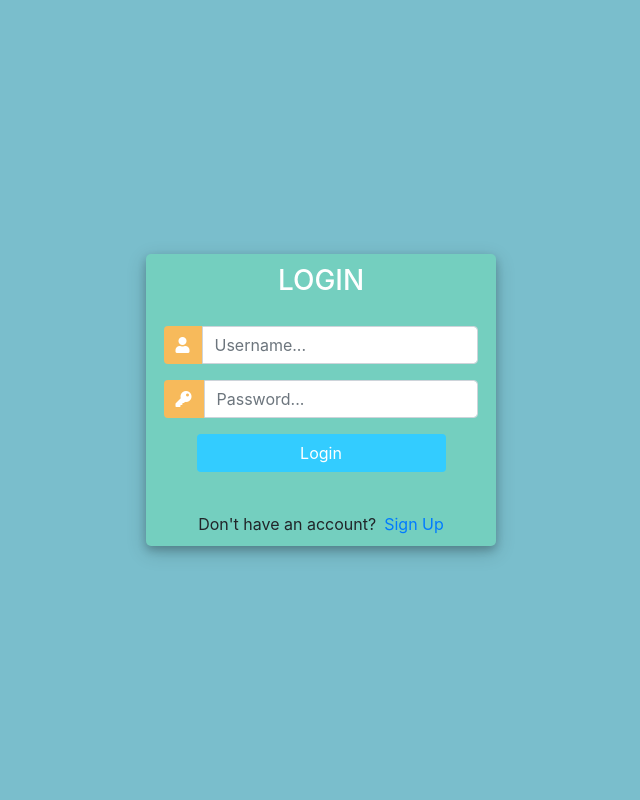
After one commit to lufalko/PlantyOptions, a Django app: page /login/ in a window 1280 px wide. The commit adds this page. Shown: the whole page, without its empty margins (319-959 px from the left). Run offline with Django 3.2, Linux system fonts and the light colour scheme; some libraries are stand-ins or nearby versions.

Commit message:
Registration Panel, Login Panel, Data rendering

```diff
--- a/PlantyOptions/settings.py
+++ b/PlantyOptions/settings.py
@@ -41,6 +41,7 @@ INSTALLED_APPS = [
     'django.contrib.staticfiles',
 
     'accounts',
+
 ]
 
 MIDDLEWARE = [
@@ -123,8 +124,10 @@ USE_TZ = True
 
 STATIC_URL = '/static/'
 
-MEDIA_URL = '/images/'
+MEDIA_URL = '/assets/'
 
 STATICFILES_DIRS = [
     os.path.join(BASE_DIR, 'static')
 ]
+
+MEDIA_ROOT = os.path.join(BASE_DIR, 'static/assets')
--- a/PlantyOptions/urls.py
+++ b/PlantyOptions/urls.py
@@ -16,8 +16,13 @@ Including another URLconf
 from django.contrib import admin
 from django.urls import path, include
 
+from django.conf.urls.static import static
+from django.conf import settings
+
 urlpatterns = [
     path('admin/', admin.site.urls),
     path('', include('accounts.urls')),
 
 ]
+
+urlpatterns += static(settings.MEDIA_URL, document_root=settings.MEDIA_ROOT)
--- /dev/null
+++ b/accounts/templates/accounts/login.html
@@ -0,0 +1,120 @@
+<head>
+	<title>Login</title>
+	<link rel="stylesheet" href="https://stackpath.bootstrapcdn.com/bootstrap/4.1.3/css/bootstrap.min.css" integrity="sha384-MCw98/SFnGE8fJT3GXwEOngsV7Zt27NXFoaoApmYm81iuXoPkFOJwJ8ERdknLPMO" crossorigin="anonymous">
+	<script src="https://ajax.googleapis.com/ajax/libs/jquery/3.3.1/jquery.min.js"></script>
+	<link rel="stylesheet" href="https://use.fontawesome.com/releases/v5.6.1/css/all.css" integrity="sha384-gfdkjb5BdAXd+lj+gudLWI+BXq4IuLW5IT+brZEZsLFm++aCMlF1V92rMkPaX4PP" crossorigin="anonymous">
+
+
+	<style>
+		body,
+		html {
+			margin: 0;
+			padding: 0;
+			height: 100%;
+			background: #7abecc !important;
+		}
+		.user_card {
+			width: 350px;
+			margin-top: auto;
+			margin-bottom: auto;
+			background: #74cfbf;
+			position: relative;
+			display: flex;
+			justify-content: center;
+			flex-direction: column;
+			padding: 10px;
+			box-shadow: 0 4px 8px 0 rgba(0, 0, 0, 0.2), 0 6px 20px 0 rgba(0, 0, 0, 0.19);
+			-webkit-box-shadow: 0 4px 8px 0 rgba(0, 0, 0, 0.2), 0 6px 20px 0 rgba(0, 0, 0, 0.19);
+			-moz-box-shadow: 0 4px 8px 0 rgba(0, 0, 0, 0.2), 0 6px 20px 0 rgba(0, 0, 0, 0.19);
+			border-radius: 5px;
+
+		}
+
+		.form_container {
+			margin-top: 20px;
+		}
+
+		#form-title{
+			color: #fff;
+
+		}
+
+		.login_btn {
+			width: 100%;
+			background: #33ccff !important;
+			color: white !important;
+		}
+		.login_btn:focus {
+			box-shadow: none !important;
+			outline: 0px !important;
+		}
+		.login_container {
+			padding: 0 2rem;
+		}
+		.input-group-text {
+			background: #f7ba5b !important;
+			color: white !important;
+			border: 0 !important;
+			border-radius: 0.25rem 0 0 0.25rem !important;
+		}
+		.input_user,
+		.input_pass:focus {
+			box-shadow: none !important;
+			outline: 0px !important;
+		}
+
+		#messages{
+			background-color: grey;
+			color: #fff;
+			padding: 10px;
+			margin-top: 10px;
+		}
+	</style>
+
+</head>
+<body>
+	<div class="container h-100">
+		<div class="d-flex justify-content-center h-100">
+			<div class="user_card">
+				<div class="d-flex justify-content-center">
+
+
+					<h3 id="form-title">LOGIN</h3>
+				</div>
+				<div class="d-flex justify-content-center form_container">
+					<form method="POST" action="">
+                        {% csrf_token %}
+						<div class="input-group mb-3">
+							<div class="input-group-append">
+								<span class="input-group-text"><i class="fas fa-user"></i></span>
+							</div>
+							<input type="text" name="username" placeholder="Username..." class="form-control">
+						</div>
+						<div class="input-group mb-2">
+							<div class="input-group-append">
+								<span class="input-group-text"><i class="fas fa-key"></i></span>
+							</div>
+								<input type="password" name="password" placeholder="Password..." class="form-control" >
+						</div>
+
+							<div class="d-flex justify-content-center mt-3 login_container">
+				 				<input class="btn login_btn" type="submit" value="Login">
+				   			</div>
+					</form>
+
+				</div>
+
+				{% for message in messages %}
+					<p id="messages">{{message}}</p>
+				{% endfor %}
+
+				<div class="mt-4">
+					<div class="d-flex justify-content-center links">
+						Don't have an account? <a href="/register" class="ml-2">Sign Up</a>
+					</div>
+
+				</div>
+			</div>
+		</div>
+	</div>
+</body>
--- a/accounts/templates/accounts/user.html
+++ b/accounts/templates/accounts/user.html
@@ -2,6 +2,6 @@
 
 {% block content %}
 
-    <h1>User</h1>
 
-{% endblock %}
+
+ {% endblock %}
--- a/accounts/urls.py
+++ b/accounts/urls.py
@@ -1,5 +1,6 @@
-from django.urls import path
+from django.urls import path, include
 from accounts import views
+
 
 urlpatterns = (
     path('', views.home),
@@ -7,4 +8,6 @@ urlpatterns = (
     path('user/', views.user),
     path('restaurants/', views.restaurants),
     path('map/', views.map),
+    path('register/', views.register),
+    path('login/', views.loginPage, ),
 )
--- a/accounts/views.py
+++ b/accounts/views.py
@@ -1,18 +1,59 @@
-from django.shortcuts import render
+from django.shortcuts import render, redirect
 from django.http import HttpResponse
+from django.contrib.auth.forms import UserCreationForm
+
+from django.contrib.auth import authenticate, login, logout
+
+from django.contrib import messages
+
+# Create your views here.
+from .models import *
+from .forms import CreateUserForm
 
 
-# Create your views here.
+def loginPage(request):
+    if request.method == 'POST':
+        username = request.POST.get('username')
+        password = request.POST.get('password')
+
+        usr = authenticate(request, username=username, password=password)
+
+        if usr is not None:
+            login(request, usr)
+            return redirect('home')
+
+    context = {}
+    return render(request, 'accounts/login.html', context)
+
+
+def register(request):
+    form = CreateUserForm()
+
+    if request.method == 'POST':
+        form = CreateUserForm(request.POST)
+        if form.is_valid():
+            form.save()
+            usr = form.cleaned_data.get('username')
+            messages.success(request, 'Account was created for ' + usr)
+
+            return redirect('/login')
+
+    context = {'form': form}
+    return render(request, 'accounts/register.html', context)
+
 
 def home(request):
-    return render(request, 'accounts/dashboard.html')
+    return render(request, 'accounts/home.html')
 
 
 def map(request):
     return render(request, 'accounts/map.html')
 
+
 def restaurants(request):
-    return render(request, 'accounts/restaurants.html')
+    restaurants = Restaurant.objects.all()
+
+    return render(request, 'accounts/restaurants.html', {'restaurants':restaurants})
 
 
 def user(request):
```
Also changed, not shown: accounts/forms.py (added, +10 -0 lines), accounts/models.py (+6 -4 lines), accounts/templates/accounts/register.html (added, +34 -0 lines), accounts/templates/accounts/restaurants.html (+10 -0 lines), accounts/migrations/0007_user_profile_picture.py (added), accounts/templates/accounts/home.html (renamed from accounts/templates/accounts/dashboard.html), db.sqlite3.
